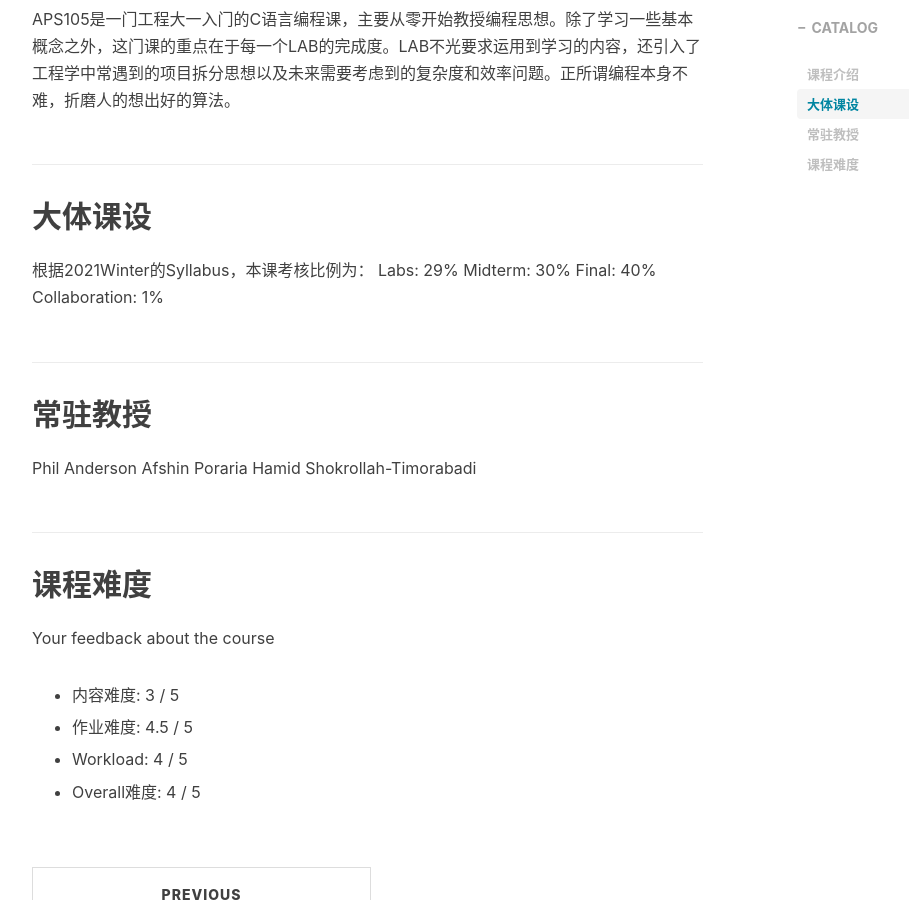
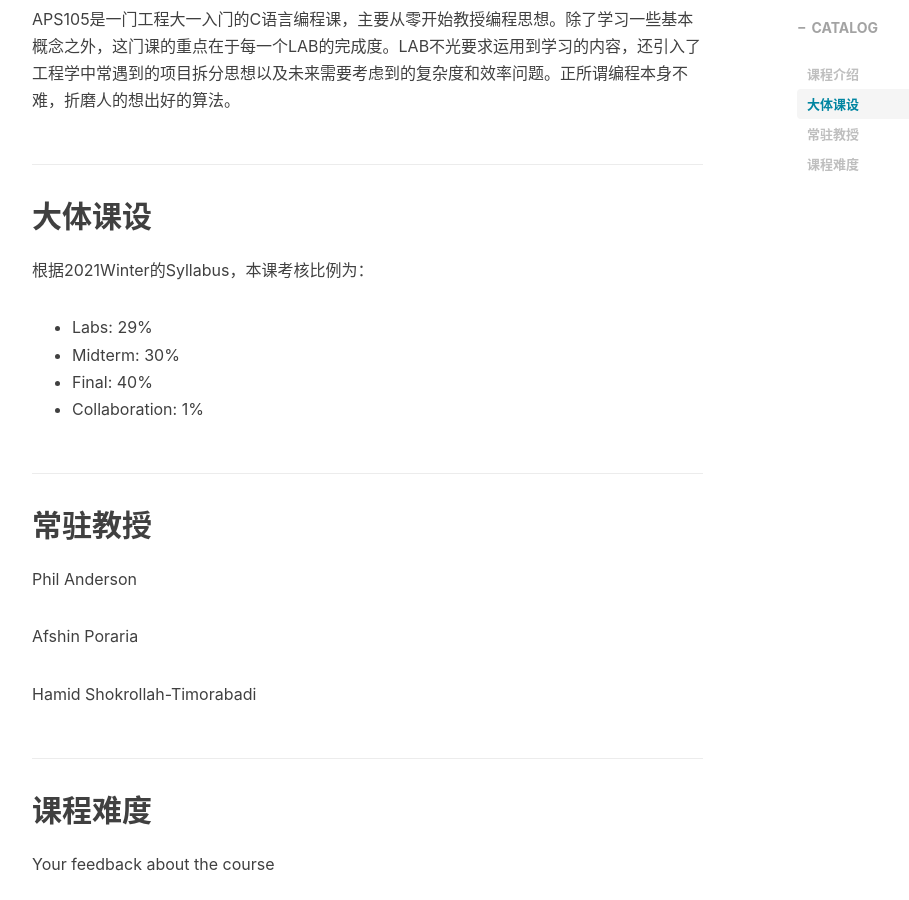
Before and after one commit to UT-Application-Development-Association/course-wiki, a Jekyll site: the page built from _posts/2021-05-12-APS105.md, in a window 1280 px wide and 900 px high, scrolled down 723 px. Shown: the whole window, without its empty margins (233-1142 px from the left). Built offline with Jekyll 4.4.1, drawn with Linux system fonts in a browser that asks for light colours; nearby versions of some CDN libraries; comment, search, counter and statistics services are not loaded.

Commit message:
Updated APS105

```diff
--- a/_includes/posts/UTSG/APS105/en.md
+++ b/_includes/posts/UTSG/APS105/en.md
@@ -3,14 +3,17 @@ APS105 is a C language programming course for the first year of engineering. It
 
 ## General course design
 According to Syllabus of Winter 2021, the assessment ratio for this course is:
-Labs: 29%
-Midterm: 30%
-Final: 40%
-Collaboration: 1%
+
+- Labs: 29%
+- Midterm: 30%
+- Final: 40%
+- Collaboration: 1%
 
 ## Permanent Professor
 Phil Anderson
+
 Afshin Poraria
+
 Hamid Shokrollah-Timorabadi
 
 ## Course difficulty
--- a/_includes/posts/UTSG/APS105/zh.md
+++ b/_includes/posts/UTSG/APS105/zh.md
@@ -3,14 +3,17 @@ APS105是一门工程大一入门的C语言编程课，主要从零开始教授
 
 ## 大体课设
 根据2021Winter的Syllabus，本课考核比例为：
-Labs: 29%
-Midterm: 30%
-Final: 40%
-Collaboration: 1%
+
+- Labs: 29%
+- Midterm: 30%
+- Final: 40%
+- Collaboration: 1%
 
 ## 常驻教授
 Phil Anderson
+
 Afshin Poraria
+
 Hamid Shokrollah-Timorabadi
 
 ## 课程难度
```
